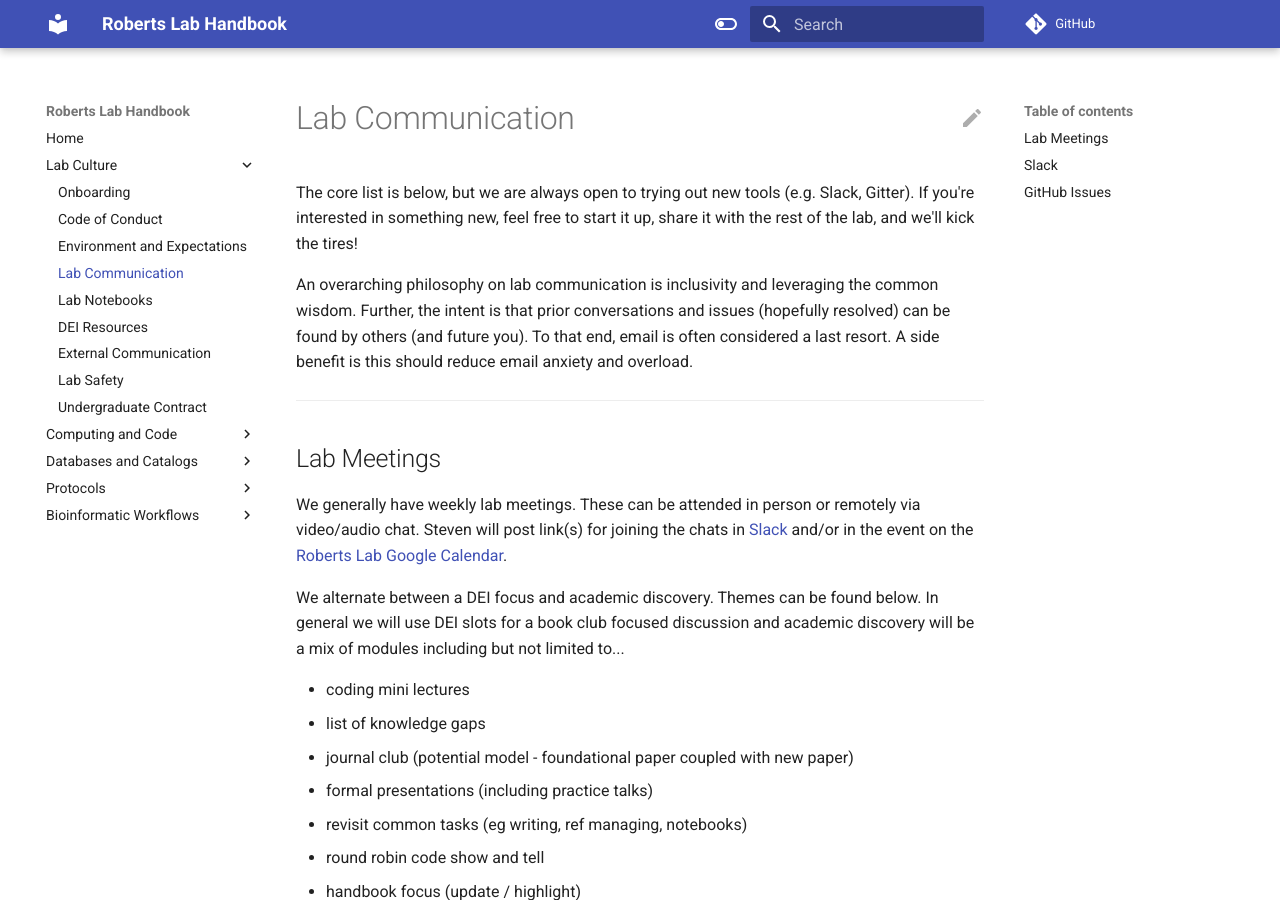
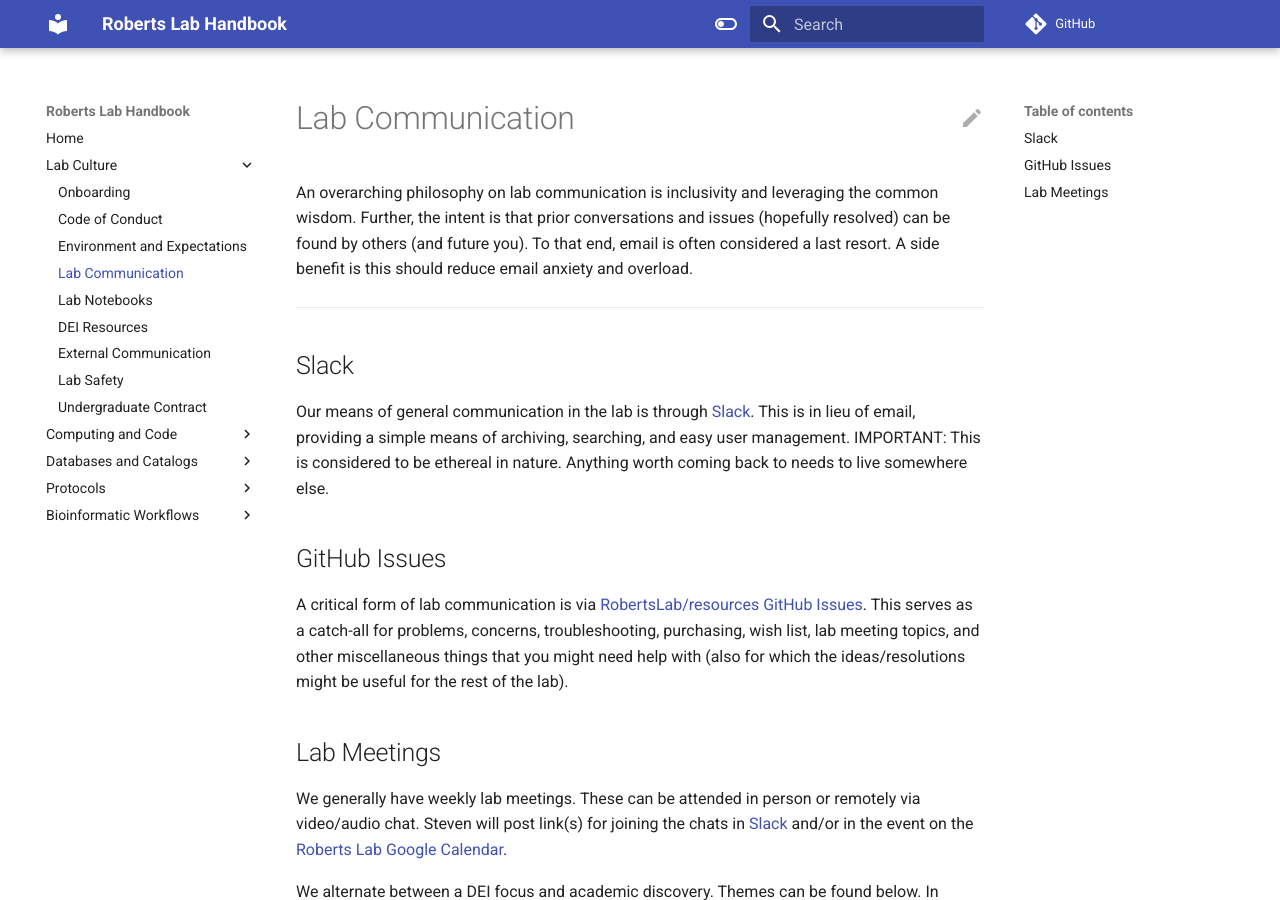
Before and after one commit to RobertsLab/resources, an MkDocs documentation site: the page built from docs/Lab-Communication.md, in a window 1280 px wide and 900 px high. Built offline with MkDocs 1.6.1 and Material for MkDocs 9.7.7, drawn with Linux system fonts in a browser that asks for light colours; comment, search, counter and statistics services are not loaded; some of the changed text lies outside the part shown.

Commit message:
Update Lab-Communication.md

```diff
--- a/docs/Lab-Communication.md
+++ b/docs/Lab-Communication.md
@@ -1,8 +1,13 @@
-The core list is below, but we are always open to trying out new tools (e.g. Slack, Gitter). If you're interested in something new, feel free to start it up, share it with the rest of the lab, and we'll kick the tires!
 
 An overarching philosophy on lab communication is inclusivity and leveraging the common wisdom. Further, the intent is that prior conversations and issues (hopefully resolved) can be found by others (and future you). To that end, email is often considered a last resort. A side benefit is this should reduce email anxiety and overload.
 
 ---
+
+## Slack
+Our means of general communication in the lab is through [Slack](https://genefish.slack.com). This is in lieu of email, providing a simple means of archiving, searching, and easy user management. IMPORTANT: This is considered to be ethereal in nature. Anything worth coming back to needs to live somewhere else.
+
+## GitHub Issues
+A critical form of lab communication is via [RobertsLab/resources GitHub Issues](https://github.com/RobertsLab/resources/issues). This serves as a catch-all for problems, concerns, troubleshooting, purchasing, wish list, lab meeting topics, and other miscellaneous things that you might need help with (also for which the ideas/resolutions might be useful for the rest of the lab).
 
 ## Lab Meetings
 We generally have weekly lab meetings. These can be attended in person or remotely via video/audio chat. Steven will post link(s) for joining the chats in [Slack](https://genefish.slack.com) and/or in the event on the [Roberts Lab Google Calendar](https://calendar.google.com/calendar/embed?src=mrc305%40gmail.com&ctz=America/Los_Angeles).
```
Also changed, not shown: other parts of docs/Lab-Communication.md (+0 -9 lines).
